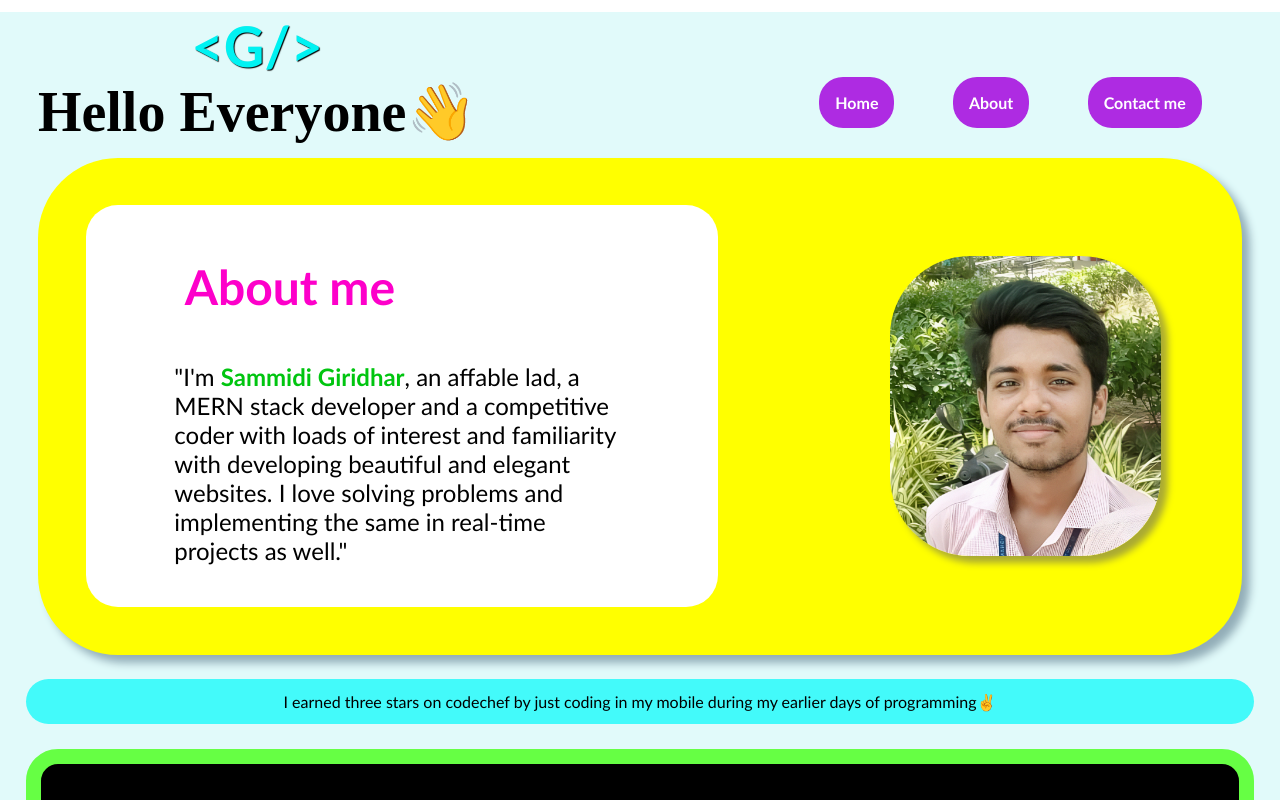
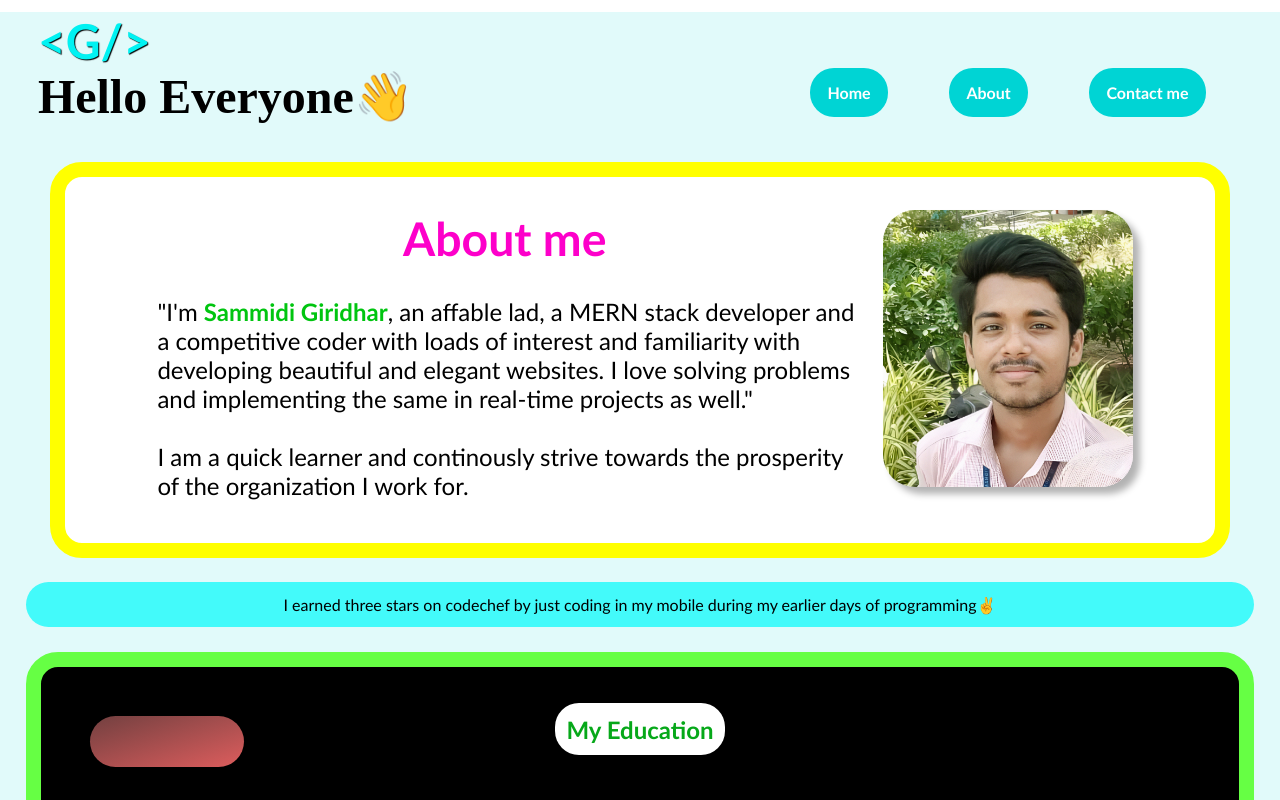
Before and after one commit to Giribabi/Portfolio, a React (Create React App) app: page /Home in a window 1280 px wide. Shown: the top 800 px of the page. Built offline with nearby package versions, Linux system fonts and the light colour scheme.

Commit message:
Updated position of profile image and navigation buttons in header

```diff
--- a/src/components/Home/Home.css
+++ b/src/components/Home/Home.css
@@ -27,10 +27,11 @@
     text-decoration: none;
 }
 .about-heading {
+    text-align: center;
     color: rgb(253, 0, 202);
-    font-size: 300%;
+    font-size: 290%;
     font-weight: 900;
-    margin: 8%;
+    margin: 2%;
 }
 .codechef-caption {
     font-size: medium;
@@ -40,25 +41,12 @@
     text-align: center;
     animation: slideInLeft 1s ease-in 1;
 }
-.content {
-    display: flex;
-    flex-direction: row;
-    justify-content: space-between;
-    gap: 8%;
-    align-items: center;
-    margin: 1%;
-    margin-top: 0%;
-    margin-bottom: 2%;
-    padding: 2%;
-    background-color: yellow;
-    border-radius: 5em;
-    box-shadow: 8px 8px 8px rgb(147, 174, 184);
-}
 .description {
     margin: 2%;
     padding: 1% 5%;
     display: inline-block;
     background-color: white;
+    border: 15px solid yellow;
     border-radius: 2em;
     animation: slideInRight 1s ease-in 1;
 }
@@ -70,11 +58,11 @@
     margin: 1%;
 }
 .heading {
-    font-size: 350%;
+    font-size: 300%;
     font-weight: 800;
     overflow: hidden;
     white-space: nowrap;
-    animation: typing 5s;
+    animation: typing 4s linear 1;
     font-family: cursive;
 }
 .home-header {
@@ -92,24 +80,20 @@
 .introduction-content {
     font-size: x-large;
     padding: 1%;
-    margin: 5%;
+    margin: 2%;
 }
 .my-name {
     font-weight: 700;
     color: rgb(0, 197, 16);
 }
-.profile-image-container {
-    padding: 1%;
-    display: flex;
-    justify-content: center;
-    align-items: center;
-    /* animation: slideInLeft 1s ease-in 1; */
-}
 .profile-image {
-    height: 75%;
-    width: 75%;
-    border-radius: 5em;
-    box-shadow: 7px 7px 7px rgb(170, 170, 51);
+    float: right;
+    width: 25%;
+    min-width: 150px;
+    max-width: 250px;
+    border-radius: 2em;
+    box-shadow: 7px 7px 7px rgb(179, 179, 179);
+    margin: 2%;
 }
 @media (max-width: 850px) {
     .content {
@@ -133,6 +117,11 @@
     .home-header {
         gap: 5%;
     }
+    .profile-image-container {
+        display: flex;
+        justify-content: center;
+        align-items: center;
+    }
 }
 @media (max-width: 350px) {
     .home-header {
@@ -149,7 +138,4 @@
     .introduction-content {
         font-size: large;
     }
-    .content {
-        padding-bottom: 12%;
-    }
 }
--- a/src/components/Home/Home.jsx
+++ b/src/components/Home/Home.jsx
@@ -8,21 +8,21 @@ import styled from "styled-components";
 const StyledLink = styled.a`
     display: inline;
     text-align: center;
-    background-color: rgb(174, 43, 226);
-    padding: 1em;
+    background-color: rgb(0, 212, 212);
+    padding: 0.7em 0.85em;
     border-radius: 1.5em;
     color: white;
     white-space: nowrap;
     font-weight: 900;
     cursor: pointer;
     width: 100%;
+    border: 4px solid transparent;
     margin: 2%;
     margin-bottom: 0%;
-    transform: scale(1);
-    transition: transform 1.1s;
     &:hover {
-        transform: scale(1.04);
-        transition: transform 0.8s;
+        background-color: transparent;
+        color: rgb(0, 212, 212);
+        border: 4px solid rgb(0, 212, 212);
     }
 `;
 function Home() {
@@ -41,6 +41,13 @@ function Home() {
             </div>
             <div className="content">
                 <div className="description" id="home-section">
+                    <div className="profile-image-container">
+                        <img
+                            src={profile}
+                            alt="Sammidi-Giridhar"
+                            className="profile-image"
+                        />
+                    </div>
                     <div className="about-heading">About me</div>
                     <div className="introduction-content">
                         "I'm <span className="my-name">Sammidi Giridhar</span>,
@@ -49,14 +56,10 @@ function Home() {
                         developing beautiful and elegant websites. I love
                         solving problems and implementing the same in real-time
                         projects as well."
+                        <br></br>
+                        <br></br>I am a quick learner and continously strive
+                        towards the prosperity of the organization I work for.
                     </div>
-                </div>
-                <div className="profile-image-container">
-                    <img
-                        src={profile}
-                        alt="Sammidi-Giridhar"
-                        className="profile-image"
-                    />
                 </div>
             </div>
             <div className="codechef-caption">
--- a/src/components/Logo/Logo.css
+++ b/src/components/Logo/Logo.css
@@ -1,7 +1,12 @@
 .logo {
-    text-align: center;
+    /* text-align: center; */
     color: rgb(0, 242, 242);
     font-family: "Gill Sans", "Gill Sans MT", Calibri, "Trebuchet MS",
         sans-serif;
     text-shadow: 1px 1px 1px black;
 }
+@media (max-width: 500px) {
+    .logo {
+        text-align: center;
+    }
+}
```
